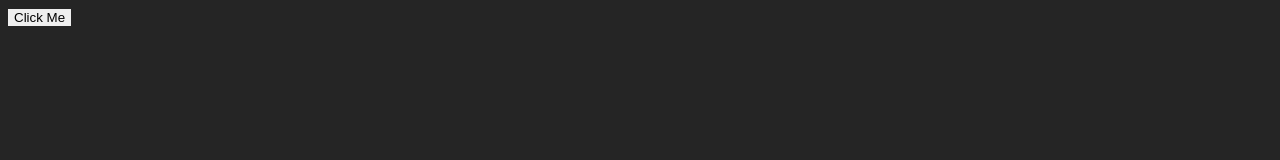
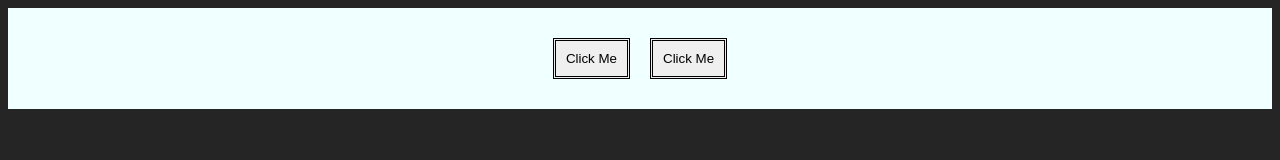
Before and after one commit to wilfred05777/RxJs-Learning, a website built with webpack: page index.html in a window 1280 px wide. Built offline with nearby package versions, Linux system fonts and the light colour scheme.

Commit message:
adding basic flex styling

```diff
--- a/index.html
+++ b/index.html
@@ -9,13 +9,31 @@
         background-color: rgb(37, 37, 37);
       }
 
+      .canvas {
+        display: flex;
+        justify-content: center; /* Main Axis ----Horizontal ---- */
+        align-items: center; /* Corss Axis align-items | vertical*/
+        align-content: space-between;
+        background-color: azure;
+        padding: 20px;
+        margin: 0 auto;
+      }
       button {
+        padding: 10px;
+        margin: 10px;
         border: none;
+        border-style: double;
+      }
+      button:hover {
+        color: aqua;
       }
     </style>
   </head>
   <body>
-    <button>Click Me</button>
+    <div class="canvas">
+      <button>Click Me</button>
+      <button>Click Me</button>
+    </div>
     <div id="main"></div>
     <script src="./bundle.js"></script>
   </body>
--- a/src/main.ts
+++ b/src/main.ts
@@ -1,5 +1,5 @@
 import { fromEvent, Observable } from "rxjs";
-import { throttleTime, map, scan } from "rxjs/operators";
+import { throttleTime, map, scan, subscribeOn } from "rxjs/operators";
 
 const button = document.querySelector("button");
 
@@ -65,6 +65,13 @@ Values
  *
  */
 
+const observer = {
+  next: (value: any) => {
+    console.log(value);
+  },
+};
+
+fromEvent(button, "click").subscribe(observer);
 // const observable = new Observable((subscriber) => {
 //   subscriber.next(1);
 //   subscriber.next(2);
@@ -74,3 +81,17 @@ Values
 //     subscriber.complete();
 //   }, 1000);
 // });
+
+// console.log("just before subscribe");
+// observable.subscribe({
+//   next(x) {
+//     console.log("got value " + x);
+//   },
+//   error(err) {
+//     console.error("something wrong occurred: " + err);
+//   },
+//   complete() {
+//     console.log("done");
+//   },
+// });
+// console.log("just after subscribe");
```
